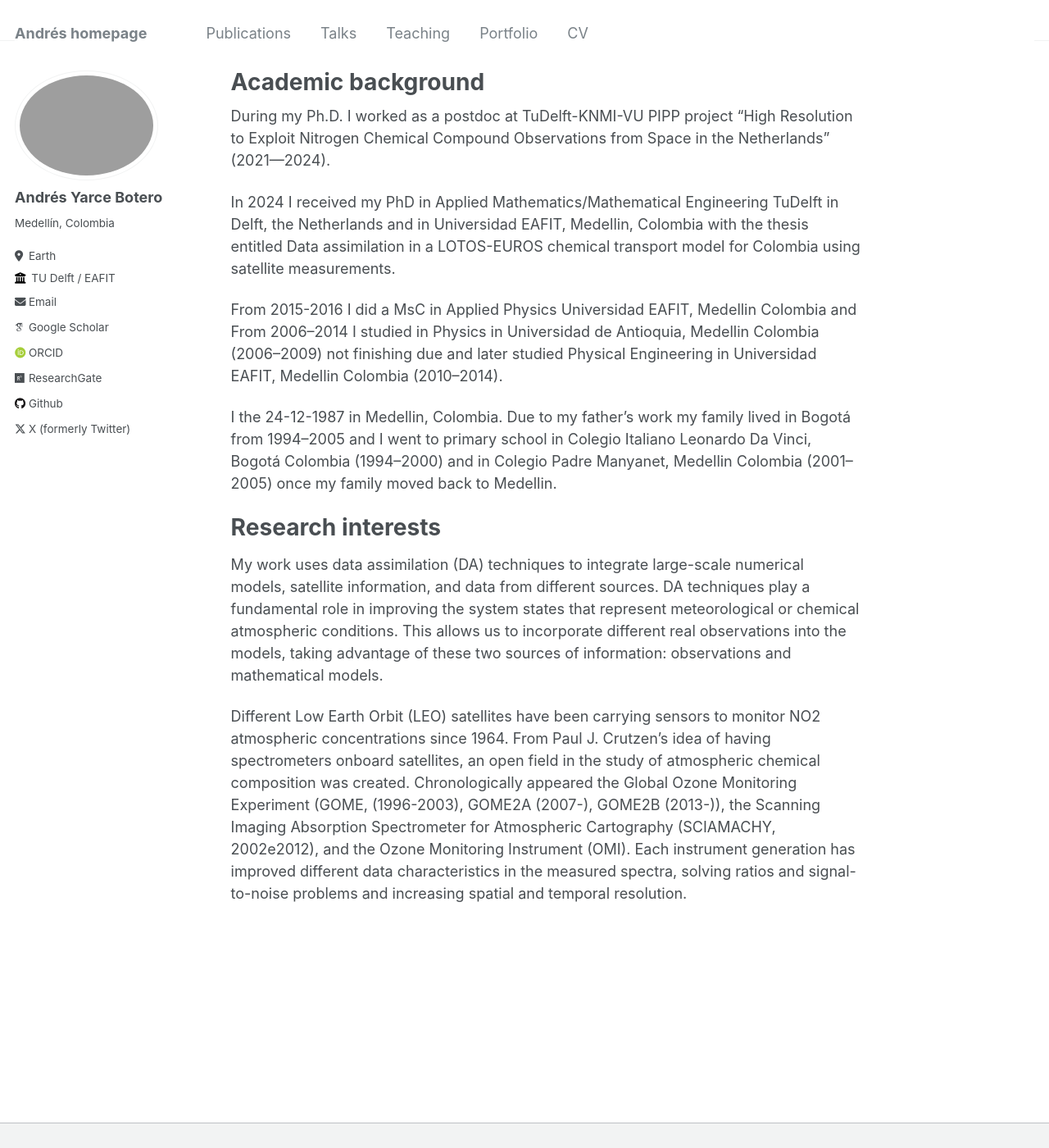
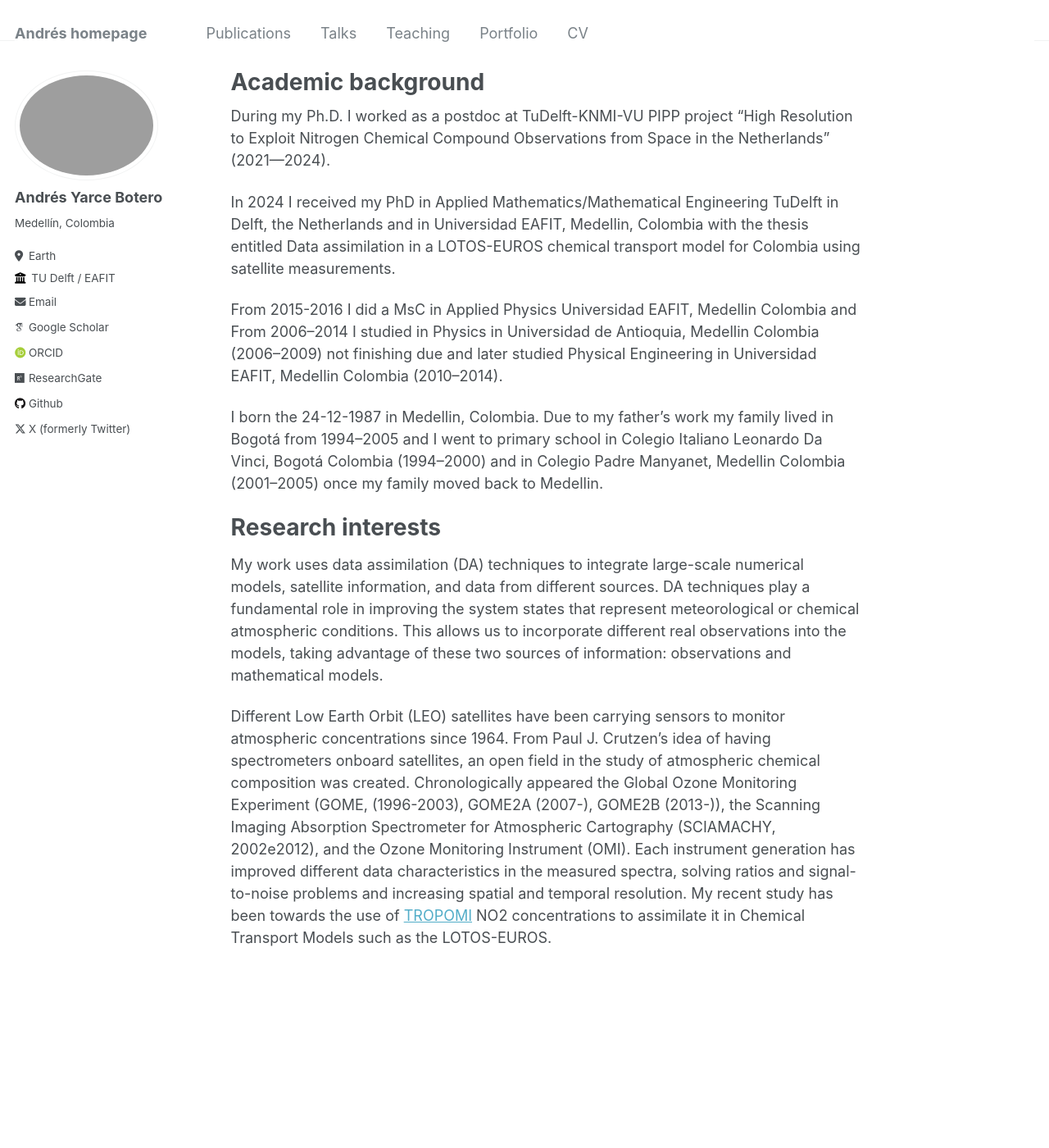
Before and after one commit to ayarceb/ayarceb.github.io, a Jekyll site: the page built from _pages/about.md, in a window 1280 px wide and 1400 px high. Shown: the whole window at 82% size. Built offline with Jekyll 4.4.1, drawn with Linux system fonts in a browser that asks for light colours; some web fonts are replaced.

Commit message:
Update about.md

```diff
--- a/_pages/about.md
+++ b/_pages/about.md
@@ -14,7 +14,7 @@
 From 2015-2016 I did a MsC in Applied Physics Universidad EAFIT, Medellin Colombia and From 2006--2014 I studied in Physics in Universidad de Antioquia, Medellin Colombia (2006--2009) not finishing due and later studied Physical Engineering in Universidad EAFIT, Medellin Colombia (2010--2014).
 
 
-I the 24-12-1987 in Medellin, Colombia. Due to my father's work my family lived in Bogotá from 1994--2005 and I went to primary school in Colegio Italiano Leonardo Da Vinci, Bogotá Colombia (1994--2000) and in Colegio Padre Manyanet, Medellin Colombia (2001--2005) once my family moved back to Medellin.
+I born the 24-12-1987 in Medellin, Colombia. Due to my father's work my family lived in Bogotá from 1994--2005 and I went to primary school in Colegio Italiano Leonardo Da Vinci, Bogotá Colombia (1994--2000) and in Colegio Padre Manyanet, Medellin Colombia (2001--2005) once my family moved back to Medellin.
 
 
 Research interests
@@ -22,4 +22,4 @@
 
 My work uses data assimilation (DA) techniques to integrate large-scale numerical models, satellite information, and data from different sources. DA techniques play a fundamental role in improving the system states that represent meteorological or chemical atmospheric conditions. This allows us to incorporate different real observations into the models, taking advantage of these two sources of information: observations and mathematical models.
 
-Different Low Earth Orbit (LEO) satellites have been carrying sensors to monitor NO2 atmospheric concentrations since 1964. From Paul J. Crutzen's idea of having spectrometers onboard satellites, an open field in the study of atmospheric chemical composition was created. Chronologically appeared the Global Ozone Monitoring Experiment (GOME, (1996-2003), GOME2A (2007-), GOME2B (2013-)), the Scanning Imaging Absorption Spectrometer for Atmospheric Cartography (SCIAMACHY, 2002e2012), and the Ozone Monitoring Instrument (OMI). Each instrument generation has improved different data characteristics in the measured spectra, solving ratios and signal-to-noise problems and increasing spatial and temporal resolution.
+Different Low Earth Orbit (LEO) satellites have been carrying sensors to monitor atmospheric concentrations since 1964. From Paul J. Crutzen's idea of having spectrometers onboard satellites, an open field in the study of atmospheric chemical composition was created. Chronologically appeared the Global Ozone Monitoring Experiment (GOME, (1996-2003), GOME2A (2007-), GOME2B (2013-)), the Scanning Imaging Absorption Spectrometer for Atmospheric Cartography (SCIAMACHY, 2002e2012), and the Ozone Monitoring Instrument (OMI). Each instrument generation has improved different data characteristics in the measured spectra, solving ratios and signal-to-noise problems and increasing spatial and temporal resolution. My recent study has been towards the use of [TROPOMI](https://www.tropomi.eu/data-products/nitrogen-dioxide) NO2 concentrations to assimilate it in Chemical Transport Models such as the LOTOS-EUROS.
```
